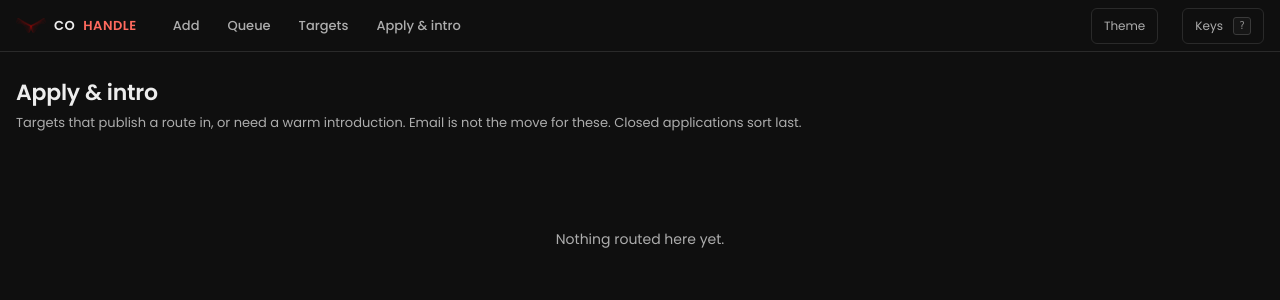
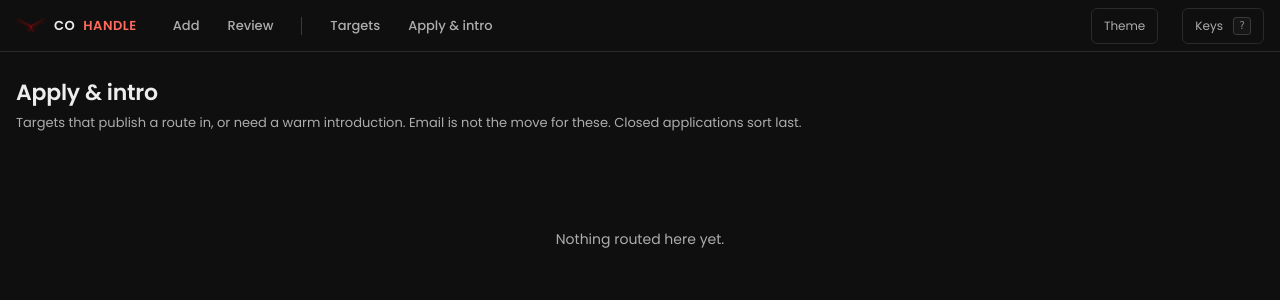
Before and after one commit to YakubuYinusaT/CoMail, a FastAPI app: template app/templates/apply.html in a window 1280 px wide. Shown: the top 300 px of the page. Run offline with FastAPI, Linux system fonts and the light colour scheme; the template is opened without the code that fills it, so the values that code supplies are empty; parts of the project's set-up code (start-up, migrations or seed data) failed here and were passed over.

Commit message:
Separate the two kinds of screen in the menu
The bar mixed places where you do work with places where you look things
up, which made it read as a four-step path when only the first two steps
are one. A rule now divides them: Add and Review on the left, Targets and
Apply on the right.

Queue became Review, because the name should say what you do there
rather than what the screen is. That follows through to the tab title,
the back link on a draft and the keyboard help.

Co-Authored-By: Claude Opus 5 <noreply@anthropic.com>

```diff
--- a/app/templates/base.html
+++ b/app/templates/base.html
@@ -87,6 +87,9 @@ nav a {
   font-size: var(--t-md); font-weight: 500; transition: background 160ms, color 160ms;
 }
 nav a:hover { background: var(--surface); color: var(--fg); }
+/* Divides doing from looking up. */
+nav .sep { width: 1px; height: 18px; align-self: center;
+           margin: 0 var(--s3); background: var(--line-strong); }
 nav a.on { color: var(--fg); background: var(--surface); box-shadow: inset 0 -2px 0 var(--red); }
 .spacer { margin-left: auto; }
 .ghost {
@@ -253,10 +256,13 @@ dialog td { padding: 5px 0; border: 0; }
   <a class="brand" href="/"><img src="/static/mark.png" alt="">CO<b>HANDLE</b></a>
   {% if nav != 'login' %}
   <nav>
-    {# Ordered by the work, not by what was built first: you add targets,
-       then review what came back, then look at the rest. #}
-    <a href="/intake" class="{{ 'on' if nav == 'intake' }}">Add</a>
-    <a href="/queue" class="{{ 'on' if nav == 'queue' }}">Queue</a>
+    {# Two kinds of screen, and the rule separates them. Left of it is
+       the path work takes: add targets, then review what came back.
+       Right of it is reference: everything known, and the ones that want
+       a form instead of an email. Those are not step three and four. #}
+    <a href="/" class="{{ 'on' if nav == 'intake' }}">Add</a>
+    <a href="/queue" class="{{ 'on' if nav == 'queue' }}">Review</a>
+    <span class="sep" aria-hidden="true"></span>
     <a href="/targets" class="{{ 'on' if nav == 'targets' }}">Targets</a>
     <a href="/apply" class="{{ 'on' if nav == 'apply' }}">Apply &amp; intro</a>
   </nav>
@@ -289,7 +295,7 @@ dialog td { padding: 5px 0; border: 0; }
     <tr><td><kbd>s</kbd></td><td class="mute">save edits</td></tr>
     <tr><td><kbd>e</kbd></td><td class="mute">jump into the body</td></tr>
     <tr><td><kbd>esc</kbd></td><td class="mute">leave the editor / close</td></tr>
-    <tr><td><kbd>u</kbd></td><td class="mute">back to the queue</td></tr>
+    <tr><td><kbd>u</kbd></td><td class="mute">back to review</td></tr>
   </table>
   <div style="margin-top:var(--s4)"><button onclick="help.close()">Close</button></div>
 </dialog>
--- a/app/templates/draft.html
+++ b/app/templates/draft.html
@@ -1,7 +1,7 @@
 {% extends "base.html" %}
 {% block title %}{{ t.name or t.domain }} — Cohandle{% endblock %}
 {% block body %}
-<p class="eyebrow"><a href="/queue" id="backlink" style="color:inherit;text-decoration:none">&larr; Queue</a>
+<p class="eyebrow"><a href="/queue" id="backlink" style="color:inherit;text-decoration:none">&larr; Review</a>
    <span class="faint">&nbsp;<kbd>u</kbd></span></p>
 <h1>{{ t.name or t.domain }}</h1>
 <p class="lede">
--- a/app/templates/queue.html
+++ b/app/templates/queue.html
@@ -1,5 +1,5 @@
 {% extends "base.html" %}
-{% block title %}Queue — Cohandle{% endblock %}
+{% block title %}Review — Cohandle{% endblock %}
 {% block body %}
 <h1>Review queue</h1>
 <p class="lede">
```
Also changed, not shown: README.md.
